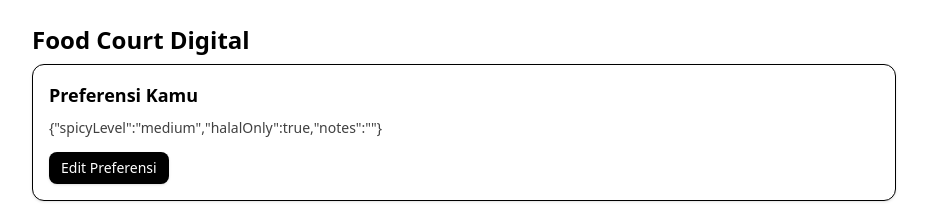
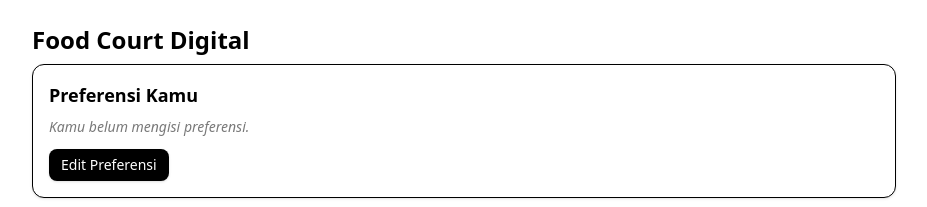
Before and after one commit to khaicalalf/festivaloka, a React (Vite) app in the folder client/: page / in a window 1280 px wide. Shown: the top 207 px of the page, without its empty margins (176-1103 px from the left). Built offline with nearby package versions, Linux system fonts and the light colour scheme; no server answers.

Commit message:
update pref in checkout modal

```diff
--- a/client/src/components/order/CheckoutModal.tsx
+++ b/client/src/components/order/CheckoutModal.tsx
@@ -1,11 +1,11 @@
 import type { ReactNode } from "react";
-import type { CartItem, FoodPreference } from "../../types";
+import type { CartItem } from "../../types";
 
 type ModalProps = {
   open: boolean;
   onClose: () => void;
   cart: CartItem[];
-  preferences: FoodPreference;
+  preferences?: string;
   contact: { email: string; phone: string };
   onConfirm: () => void;
   loading?: boolean;
@@ -59,9 +59,7 @@ export function CheckoutModal({
         {/* preferensi */}
         <div className="border rounded p-2 text-xs space-y-1">
           <p className="font-semibold">Preferensi</p>
-          <p>Pedas: {preferences.spicyLevel}</p>
-          <p>Halal: {preferences.halalOnly ? "Ya" : "Tidak"}</p>
-          {preferences.notes && <p>Catatan: {preferences.notes}</p>}
+          <p>{preferences}</p>
         </div>
 
         {/* kontak */}
--- a/client/src/pages/HomePage.tsx
+++ b/client/src/pages/HomePage.tsx
@@ -1,5 +1,5 @@
 import { useEffect, useState } from "react";
-import { usePreferences } from "../hooks/usePrefrerences";
+//import { usePreferences } from "../hooks/usePrefrerences";
 import { PreferenceForm } from "../components/preferences/PreferenceForm";
 import { PreferenceSummary } from "../components/preferences/PreferenceSummary";
 import { TenantList } from "../components/tenants/TenantList";
@@ -11,7 +11,7 @@ import { fetchTenants, getTenantsByAI } from "../api/tenants";
 import { mapCartToPayloadItems } from "../api/transactions";
 
 export function HomePage() {
-  const { preferences, setPreferences } = usePreferences();
+  const [preferences, setPreferences] = useState(null);
 
   const [tenants, setTenants] = useState<Tenant[]>([]);
   const [loadingTenants, setLoadingTenants] = useState(false);
@@ -199,7 +199,7 @@ export function HomePage() {
         open={checkoutOpen}
         onClose={() => setCheckoutOpen(false)}
         cart={cart}
-        preferences={preferences}
+        preferences={preferences ? JSON.stringify(preferences) : ""}
         contact={contact}
         onConfirm={handleCheckoutConfirm}
         loading={checkoutLoading}
```
